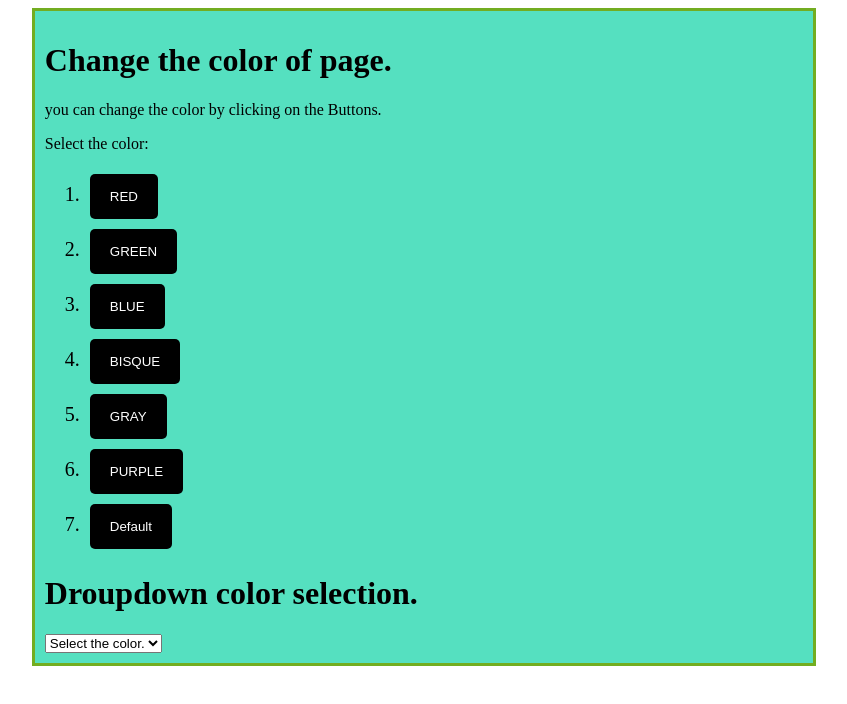
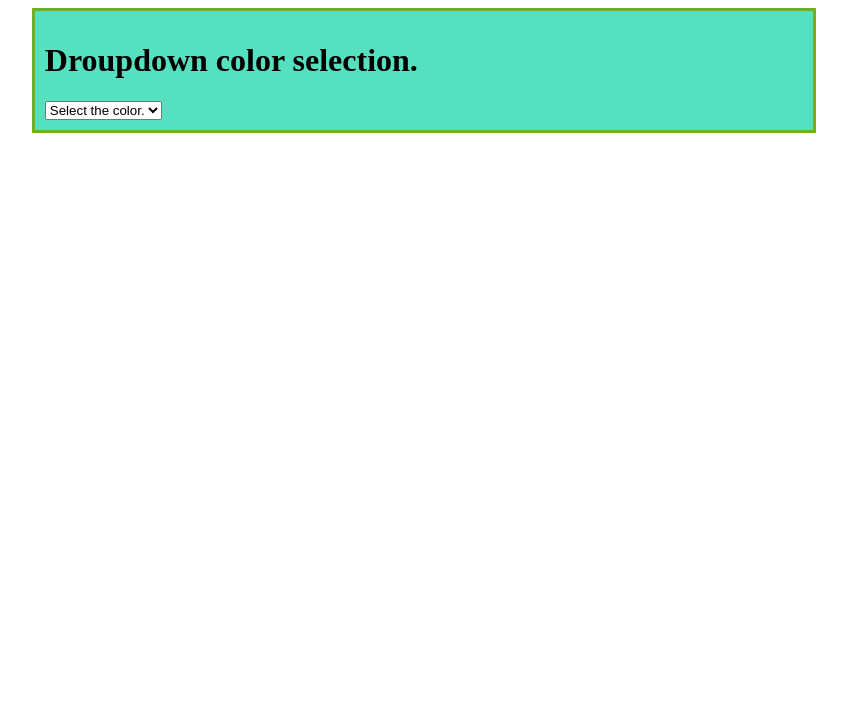
Before and after one commit to git-Shamim797/Dynamic-color-change, a plain HTML site: page color.html in a window 1280 px wide. Shown: the whole page, without its empty margins (216-1063 px from the left). Drawn offline with Linux system fonts and the light colour scheme.

Commit message:
initial commit

```diff
--- a/color.html
+++ b/color.html
@@ -38,18 +38,6 @@
 <body>
     <div class="container">
         <div class="btn">
-    <h1>Change the color of page.</h1>
-    <p>you can change the color by clicking on the Buttons.</p>
-    <p>Select the color:</p>
-    <ol>
-            <li><button onclick="red()">RED</button></li>
-            <li><button onclick="green()">GREEN</button></li>
-            <li><button onclick="blue()">BLUE</button></li>
-            <li><button onclick="bisque()">BISQUE</button></li>
-            <li><button onclick="gray()">GRAY</button></li>
-            <li><button onclick="purple()">PURPLE</button></li>
-            <li><button onclick="de()">Default</button></li>
-    </ol>
     <div style="position: relative; top: 10%; left: 0;">
         <h1>Droupdown color selection.</h1>
         <select onchange="color(this)">
@@ -73,34 +61,7 @@
         document.body.style.backgroundColor=a.value;
         }
     }
-    function red()
-    {
-        document.body.style.backgroundColor = "red";
-    }
-    function green()
-    {
-        document.body.style.backgroundColor = "green";
-    }
-    function blue()
-    {
-        document.body.style.backgroundColor= "blue";
-    }
-    function bisque()
-    {
-        document.body.style.backgroundColor= "bisque";
-    }
-    function gray()
-    {
-        document.body.style.backgroundColor= "gray";
-    }
-    function purple()
-    {
-        document.body.style.backgroundColor= "purple";
-    }
-    function de()
-    {
-        document.body.style.backgroundColor= "white";
-    }
+
 </script>
 </body>
 </html>
```
Also changed, not shown: index.html (+5 -0 lines).
